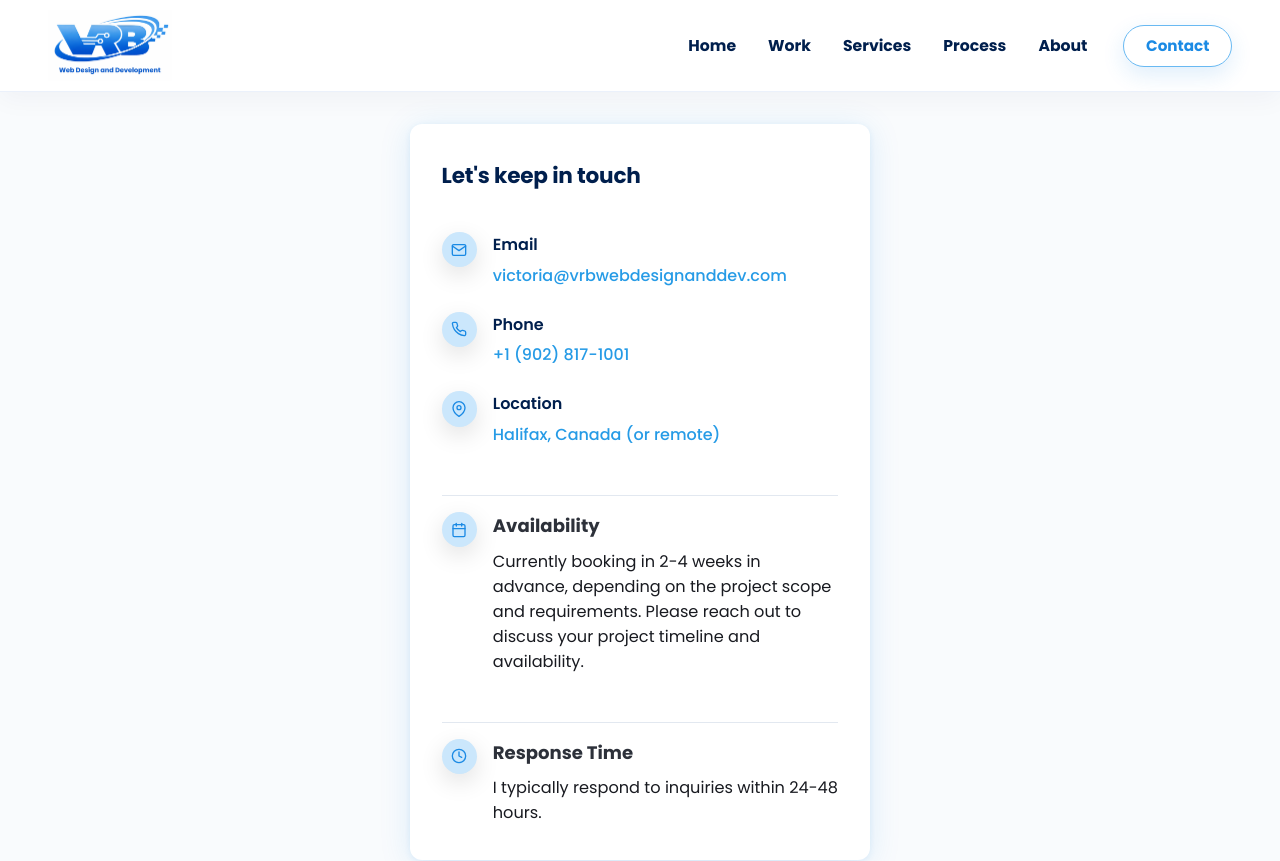
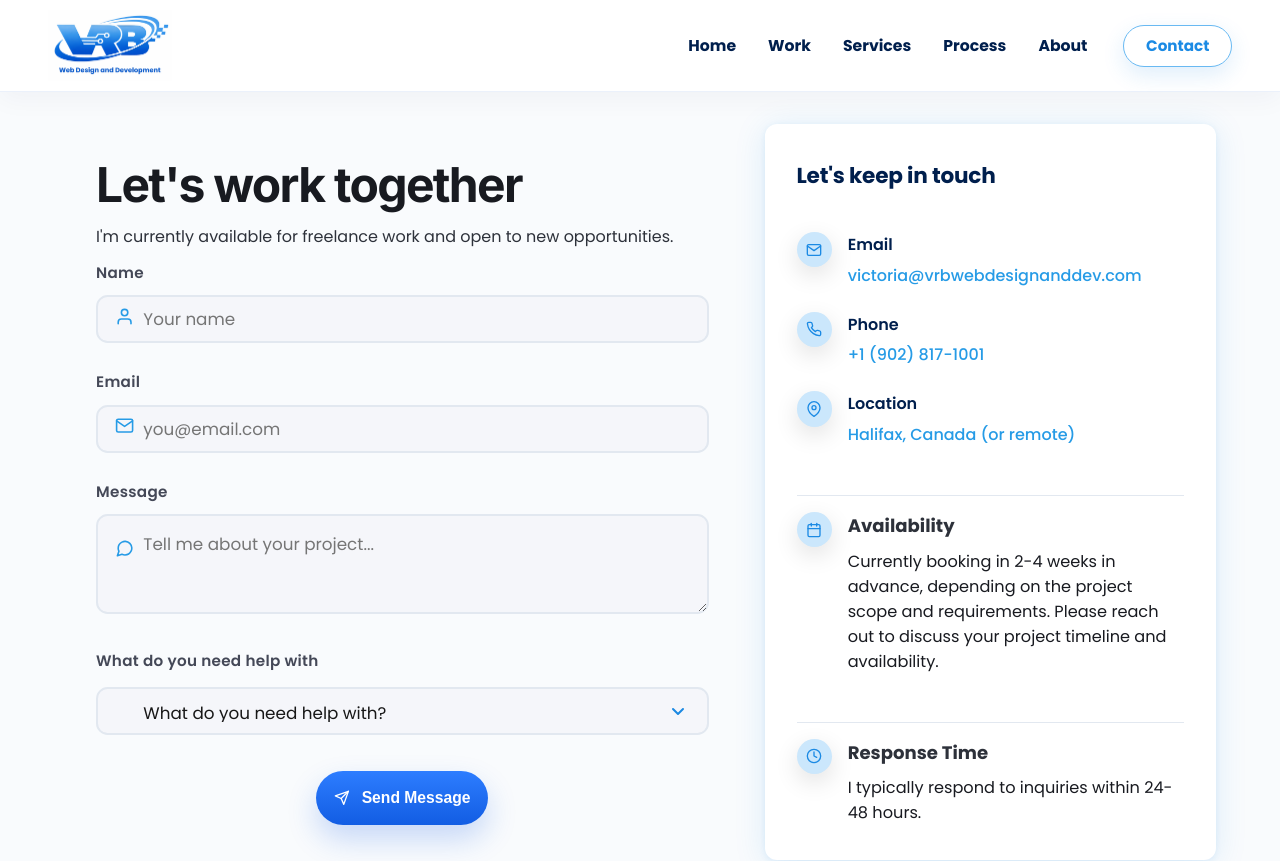
Before and after one commit to roseandlily33/vrb, a Next.js app in the folder client/: page /contact in a window 1280 px wide. Shown: the top 861 px of the page. Built offline with nearby package versions, Linux system fonts and the light colour scheme.

Commit message:
Added in the contact form again

```diff
--- a/client/src/app/contact/page.jsx
+++ b/client/src/app/contact/page.jsx
@@ -1,4 +1,4 @@
-// import ContactForm from "./ContactForm/ContactForm.component";
+import ContactForm from "./ContactForm/ContactForm.component";
 import ContactInfo from "./ContactInfo/ContactInfo.component";
 import Faq from "./FAQ/Faq.component";
 import styles from "./page.module.css";
@@ -7,7 +7,7 @@ export default function Contact() {
   return (
     <main className={styles.contactPage}>
       <div className={styles.sideBySide}>
-        {/* <ContactForm /> */}
+        <ContactForm />
         <ContactInfo />
       </div>
       <Faq />
```
